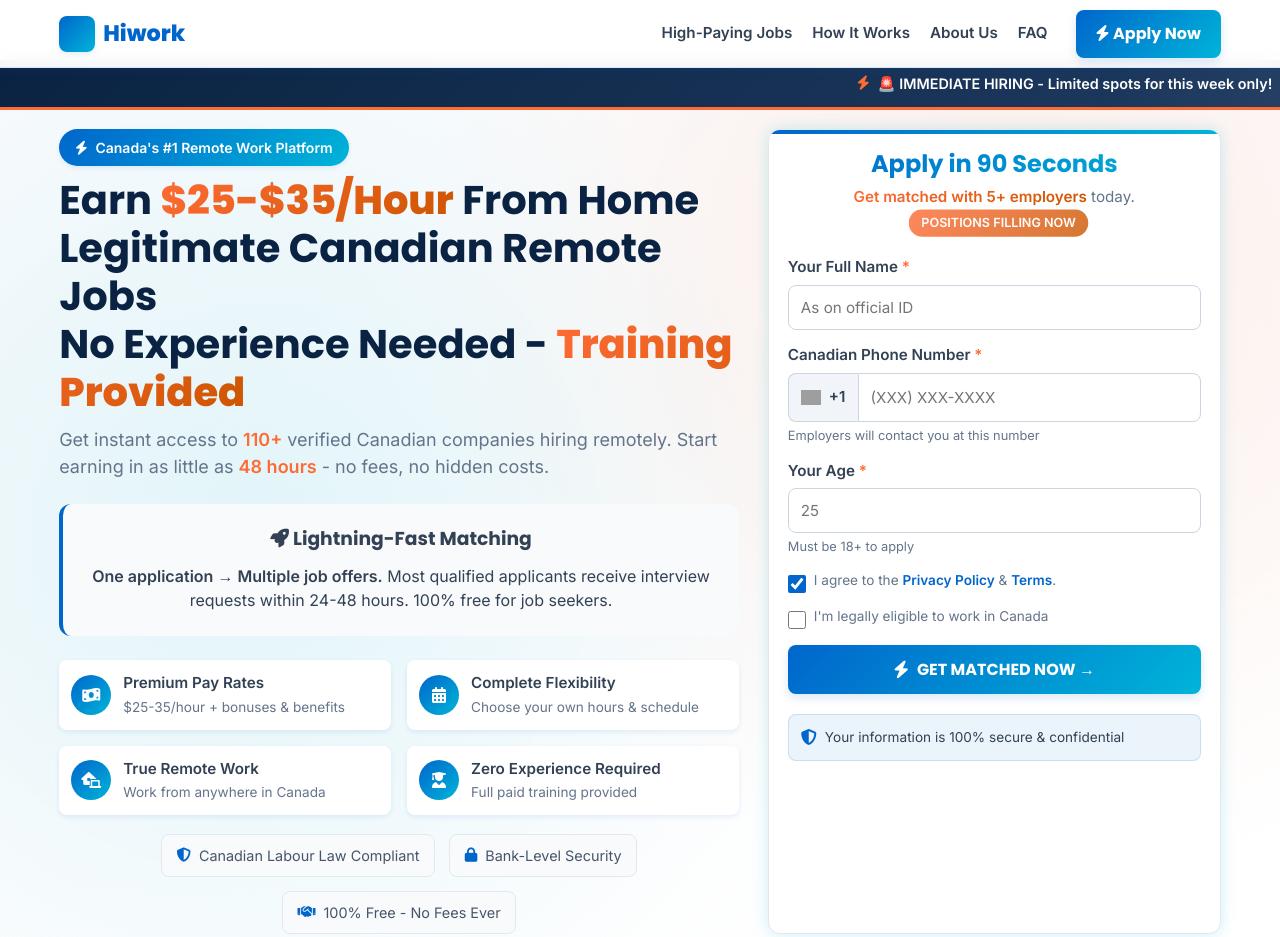
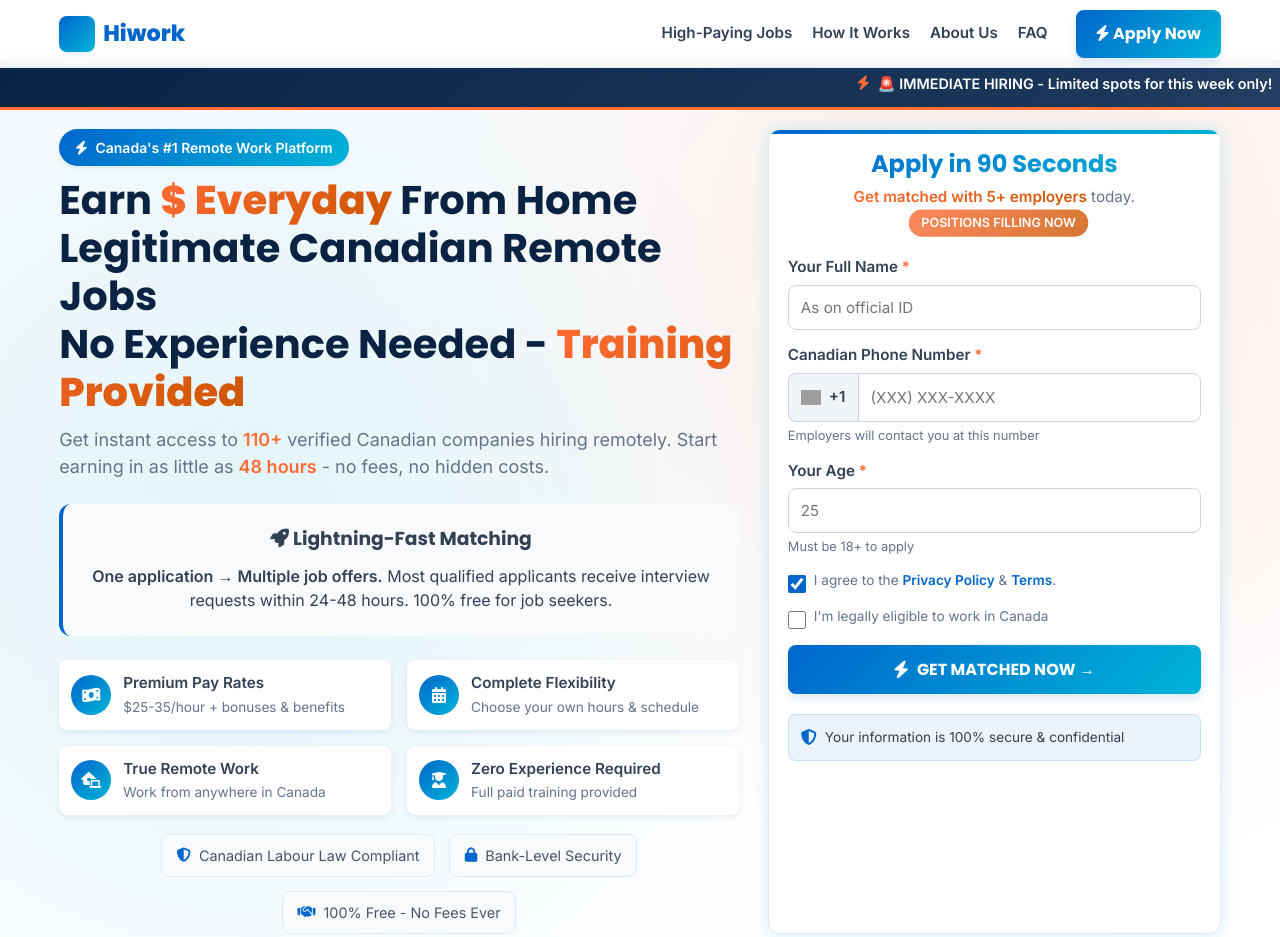
Before and after one commit to Lenchant11/www.whhbhc.xyz, a plain HTML site: page canada/index.html in a window 1280 px wide. Shown: the top 937 px of the page. Drawn offline with Linux system fonts and the light colour scheme; grey boxes are pictures that could not be loaded; some icons are missing.

Commit message:
Update index.html

```diff
--- a/canada/index.html
+++ b/canada/index.html
@@ -1796,7 +1796,7 @@
           </div>
 
           <h1 class="hero-title">
-            <span>Earn <span class="highlight-text">$25-$35/Hour</span> From Home</span>
+            <span>Earn <span class="highlight-text">$ Everyday</span> From Home</span>
             <br>
             <span>Legitimate Canadian Remote Jobs</span>
             <br>
```
